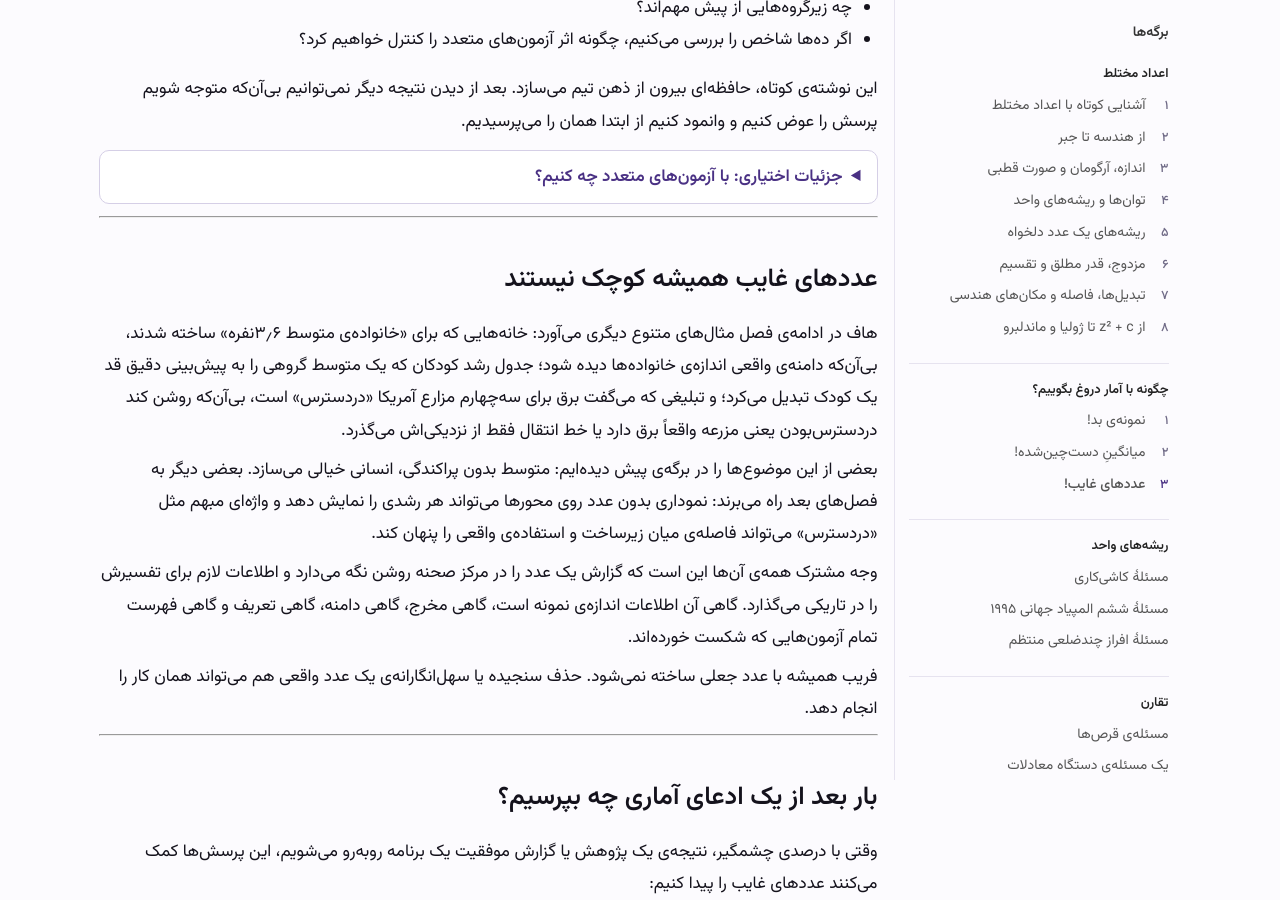
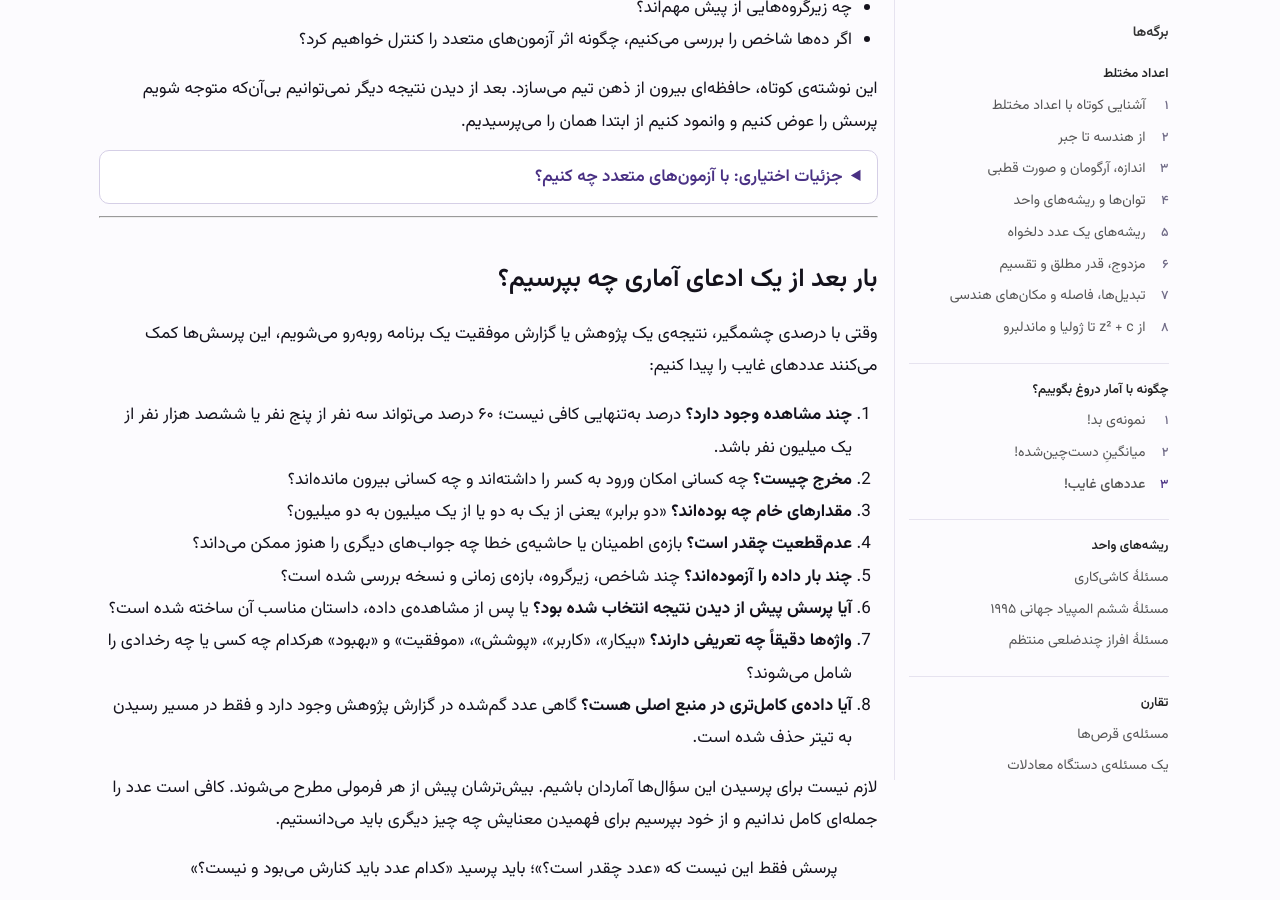
Before and after one commit to pooyarezaie/Fractal-Notes, a Jekyll site: the page built from how-to-lie-with-statistics/the-little-figures-that-are-not-there.md, in a window 1280 px wide and 900 px high, scrolled down 11950 px. Built offline with Jekyll 4.4.1, drawn with Linux system fonts in a browser that asks for light colours.

Commit message:
Drop the «عددهای غایب همیشه کوچک نیستند» section
Author's call: the section added no new mechanism — it listed Huff's
remaining chapter-3 examples and restated the note's thesis, which
the closing checklist already carries.

Co-Authored-By: Claude Fable 5 <noreply@anthropic.com>

```diff
--- a/how-to-lie-with-statistics/the-little-figures-that-are-not-there.md
+++ b/how-to-lie-with-statistics/the-little-figures-that-are-not-there.md
@@ -323,18 +323,6 @@ last_modified_at: 2026-08-12
 
 ---
 
-## عددهای غایب همیشه کوچک نیستند
-
-هاف در ادامه‌ی فصل مثال‌های متنوع دیگری می‌آورد: خانه‌هایی که برای «خانواده‌ی متوسط ۳٫۶نفره» ساخته شدند، بی‌آن‌که دامنه‌ی واقعی اندازه‌ی خانواده‌ها دیده شود؛ جدول رشد کودکان که یک متوسط گروهی را به پیش‌بینی دقیق قد یک کودک تبدیل می‌کرد؛ و تبلیغی که می‌گفت برق برای سه‌چهارم مزارع آمریکا «دردسترس» است، بی‌آن‌که روشن کند دردسترس‌بودن یعنی مزرعه واقعاً برق دارد یا خط انتقال فقط از نزدیکی‌اش می‌گذرد.
-
-بعضی از این موضوع‌ها را در برگه‌ی پیش دیده‌ایم: متوسط بدون پراکندگی، انسانی خیالی می‌سازد. بعضی دیگر به فصل‌های بعد راه می‌برند: نموداری بدون عدد روی محورها می‌تواند هر رشدی را نمایش دهد و واژه‌ای مبهم مثل «دردسترس» می‌تواند فاصله‌ی میان زیرساخت و استفاده‌ی واقعی را پنهان کند.
-
-وجه مشترک همه‌ی آن‌ها این است که گزارش یک عدد را در مرکز صحنه روشن نگه می‌دارد و اطلاعات لازم برای تفسیرش را در تاریکی می‌گذارد. گاهی آن اطلاعات اندازه‌ی نمونه است، گاهی مخرج، گاهی دامنه، گاهی تعریف و گاهی فهرست تمام آزمون‌هایی که شکست خورده‌اند.
-
-فریب همیشه با عدد جعلی ساخته نمی‌شود. حذف سنجیده یا سهل‌انگارانه‌ی یک عدد واقعی هم می‌تواند همان کار را انجام دهد.
-
----
-
 ## بار بعد از یک ادعای آماری چه بپرسیم؟
 
 وقتی با درصدی چشمگیر، نتیجه‌ی یک پژوهش یا گزارش موفقیت یک برنامه روبه‌رو می‌شویم، این پرسش‌ها کمک می‌کنند عددهای غایب را پیدا کنیم:
```
